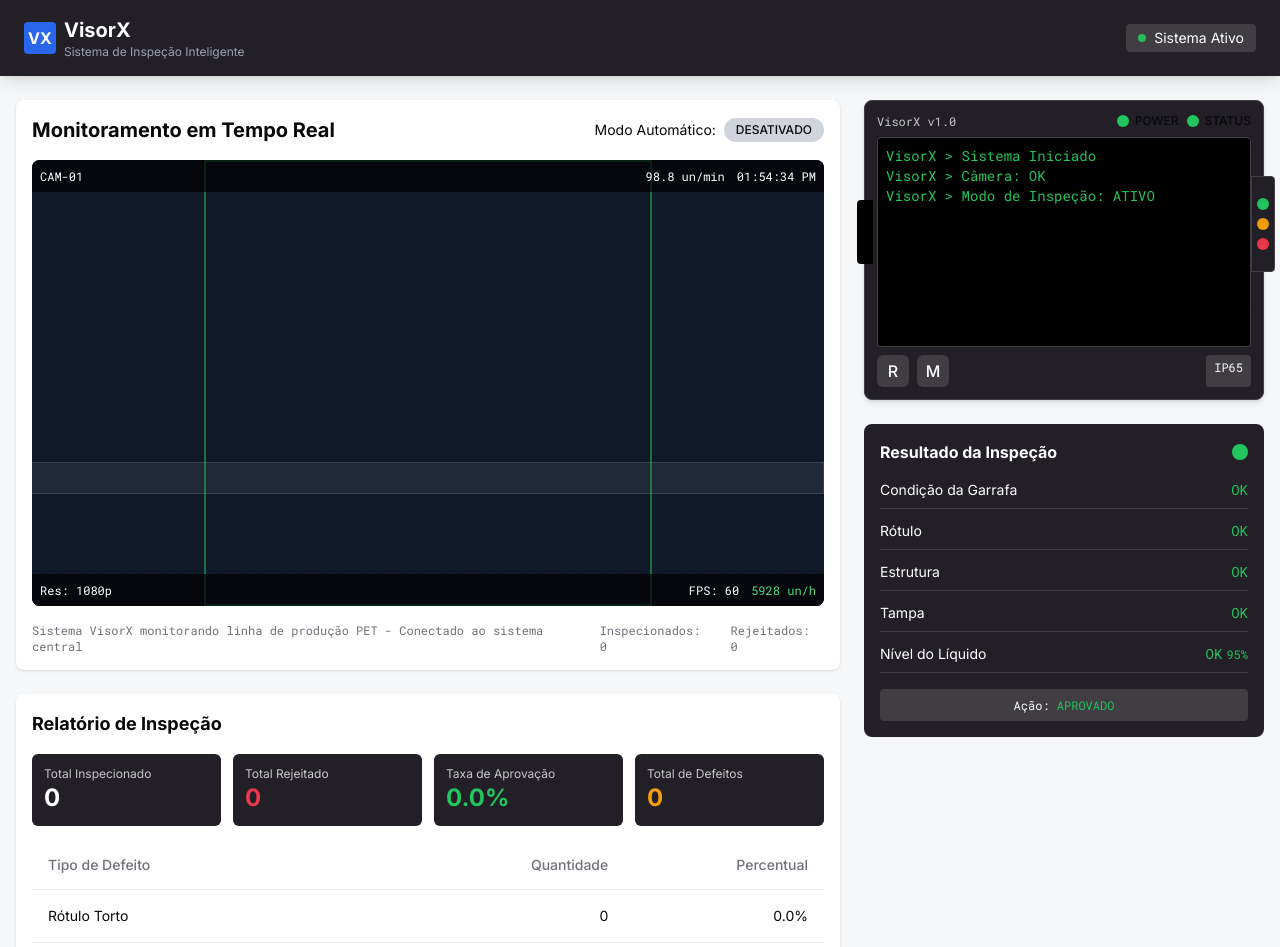
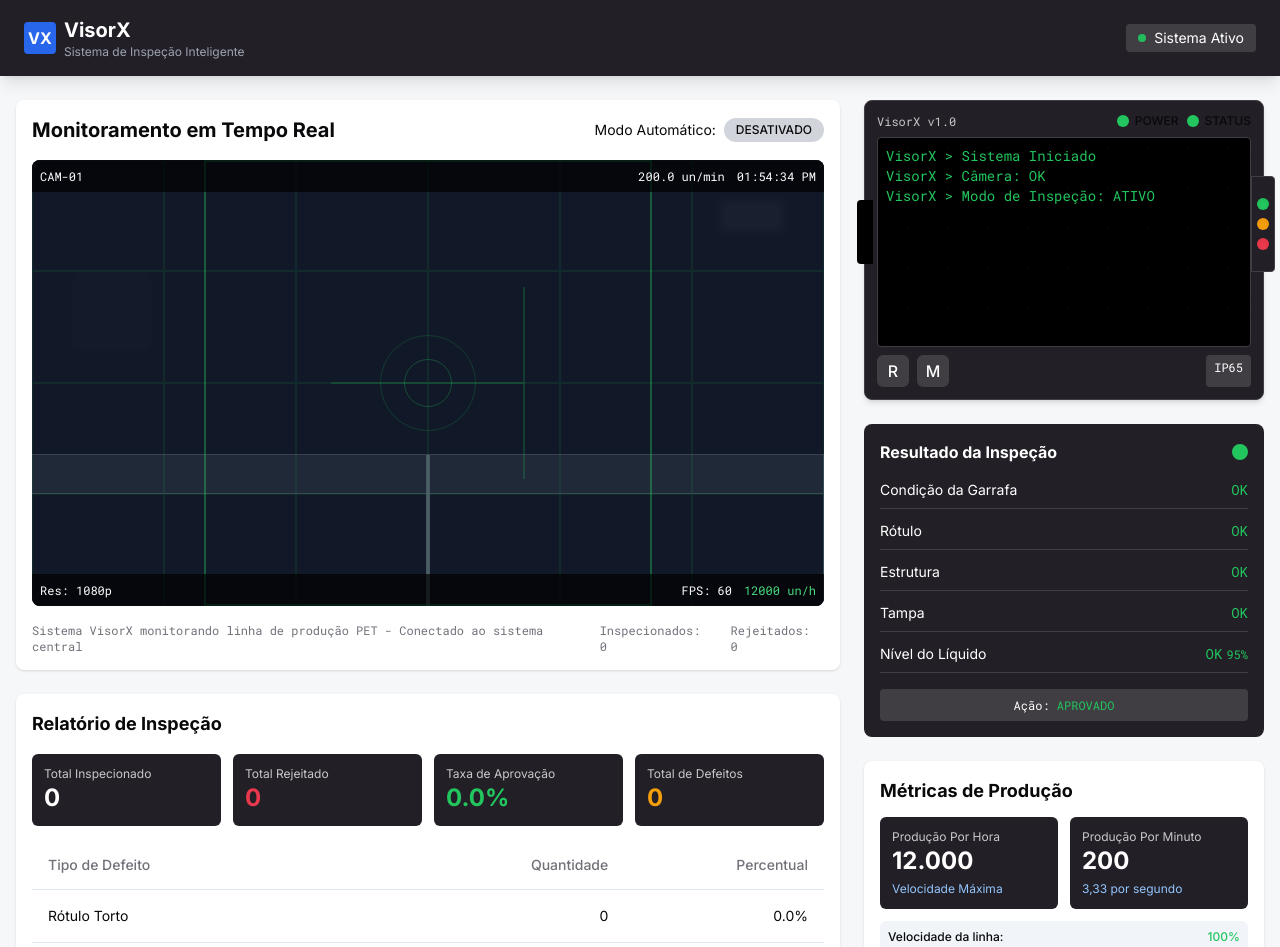
Before and after one commit to CaetanoBS/visorx-pet-guardian, a React (Vite) app: page / in a window 1280 px wide. Shown: the top 947 px of the page. Built offline with nearby package versions, Linux system fonts and the light colour scheme.

Commit message:
Refactor: Improve camera feed and metrics
- Increase bottle speed.
- Add hourly and minutely evaluation metrics.
- Enhance image realism.

```diff
--- a/src/components/CameraFeed.tsx
+++ b/src/components/CameraFeed.tsx
@@ -28,7 +28,12 @@ const CameraFeed: React.FC<CameraFeedProps> = ({
   const [bottles, setBottles] = useState<Bottle[]>([]);
   const [bottleCount, setBottleCount] = useState(0);
   const [lastDetectedBottleId, setLastDetectedBottleId] = useState<number | null>(null);
-  const [productionRate, setProductionRate] = useState({ perHour: 5928, perMinute: 98.8, perSecond: 1.65 });
+  // Increased production rate significantly
+  const [productionRate, setProductionRate] = useState({
+    perHour: 12000,
+    perMinute: 200,
+    perSecond: 3.33
+  });
   const detectionIntervalRef = useRef<number | null>(null);
   const animationFrameRef = useRef<number | null>(null);
   const lastUpdateTimeRef = useRef<number>(Date.now());
@@ -42,16 +47,16 @@ const CameraFeed: React.FC<CameraFeedProps> = ({
     return () => clearInterval(timer);
   }, []);
 
-  // Move bottles based on real-time animation
+  // Move bottles based on real-time animation - with increased speed
   useEffect(() => {
     const updateBottles = (timestamp: number) => {
       const elapsed = timestamp - lastUpdateTimeRef.current;
 
-      if (elapsed > 25) { // Update at ~40fps
+      if (elapsed > 16) { // Update at ~60fps for smoother animation
         lastUpdateTimeRef.current = timestamp;
 
-        // Calculate movement based on bottles per second
-        const movementPerSecond = 3; // Full screen traversal in 2 seconds
+        // Increased movement speed by adjusting movementPerSecond
+        const movementPerSecond = 5; // Much faster traversal
         const movementThisFrame = (movementPerSecond * elapsed) / 1000;
 
         setBottles(prev => {
@@ -61,26 +66,26 @@ const CameraFeed: React.FC<CameraFeedProps> = ({
             position: bottle.position + movementThisFrame
           })).filter(bottle => bottle.position < 6); // Remove bottles that exit view
 
-          // Randomly add new bottles based on production rate
+          // Randomly add new bottles based on increased production rate
           const bottlesPerMs = productionRate.perSecond / 1000;
-          const shouldAddBottle = Math.random() < (bottlesPerMs * elapsed * 1.2); // Slight randomness
+          const shouldAddBottle = Math.random() < (bottlesPerMs * elapsed * 1.5); // Higher probability for more bottles
 
           if (shouldAddBottle) {
-            // Decide if bottle has issues (25% chance)
-            const hasIssue = Math.random() < 0.25;
+            // Decide if bottle has issues (15% chance - slightly reduced to make it more realistic)
+            const hasIssue = Math.random() < 0.15;
             const defectTypes: ('none' | 'label' | 'dent' | 'cap' | 'liquid')[] = [];
 
             if (hasIssue) {
               // Randomly select 1 or 2 defect types
               const defectCount = Math.random() < 0.3 ? 2 : 1;
 
-              // First defect
+              // First defect - with weighted probabilities
               const issueRandom = Math.random();
-              if (issueRandom < 0.25) {
-                defectTypes.push('label');
-              } else if (issueRandom < 0.5) {
-                defectTypes.push('dent');
-              } else if (issueRandom < 0.75) {
+              if (issueRandom < 0.30) {
+                defectTypes.push('label'); // More common label issues
+              } else if (issueRandom < 0.60) {
+                defectTypes.push('dent'); // More common dent issues
+              } else if (issueRandom < 0.80) {
                 defectTypes.push('cap');
               } else {
                 defectTypes.push('liquid');
@@ -132,7 +137,7 @@ const CameraFeed: React.FC<CameraFeedProps> = ({
     };
   }, [bottleCount, productionRate.perSecond]);
 
-  // Effect to handle detection and trigger parent component
+  // Effect to handle detection and trigger parent component - increased frequency
   useEffect(() => {
     const detectBottles = () => {
       const centerBottles = bottles.filter(b => b.position >= 2.8 && b.position <= 3.2);
@@ -154,7 +159,8 @@ const CameraFeed: React.FC<CameraFeedProps> = ({
       });
     };
 
-    detectionIntervalRef.current = window.setInterval(detectBottles, 200);
+    // More frequent detection to match higher speed
+    detectionIntervalRef.current = window.setInterval(detectBottles, 100);
 
     return () => {
       if (detectionIntervalRef.current) {
@@ -167,6 +173,7 @@ const CameraFeed: React.FC<CameraFeedProps> = ({
     return time.toLocaleTimeString([], { hour: '2-digit', minute: '2-digit', second: '2-digit' });
   };
 
+  // Enhanced realistic visuals and display
   return (
     <div className={cn("bg-black rounded-lg overflow-hidden relative", className)}>
       <div className="absolute top-0 left-0 w-full p-2 flex justify-between items-center text-xs text-white bg-black/70 z-10">
@@ -178,63 +185,97 @@ const CameraFeed: React.FC<CameraFeedProps> = ({
       </div>
 
       <div className="relative">
-        {/* Camera feed background - conveyor belt */}
+        {/* Camera feed background - conveyor belt with more realistic elements */}
         <div className="w-full aspect-video bg-gray-900 relative overflow-hidden">
-          {/* Conveyor belt */}
-          <div className="absolute bottom-1/4 left-0 right-0 h-8 bg-gray-800 border-t border-b border-gray-700">
-            <div className="grid grid-cols-24 h-full">
-              {Array.from({ length: 24 }).map((_, i) => (
-                <div key={i} className="border-r border-gray-700 h-full" />
+          {/* Enhanced conveyor belt with more industrial look */}
+          <div className="absolute bottom-1/4 left-0 right-0 h-10 bg-gray-800 border-t border-b border-gray-700 flex">
+            <div className="grid grid-cols-48 h-full w-full">
+              {Array.from({ length: 48 }).map((_, i) => (
+                <div key={i} className="border-r border-gray-700 h-full flex items-center justify-center">
+                  {i % 3 === 0 && <div className="w-1 h-4 bg-gray-600"></div>}
+                </div>
               ))}
             </div>
           </div>
 
-          {/* Bottles on the conveyor */}
+          {/* Enhanced background machinery elements */}
+          <div className="absolute top-1/4 left-10 w-20 h-20 bg-gray-800 rounded-md opacity-20 blur-sm"></div>
+          <div className="absolute top-10 right-10 w-16 h-8 bg-gray-700 rounded-sm opacity-20 blur-sm"></div>
+
+          {/* Bottles on the conveyor - enhanced realism */}
           <div className="absolute bottom-1/4 left-0 right-0">
             {bottles.map((bottle) => (
               <div
                 key={bottle.id}
-                className="absolute bottom-5 -translate-y-full transition-all duration-100 ease-linear"
+                className="absolute bottom-8 -translate-y-full"
                 style={{
                   left: `${(bottle.position * 16) + 2}%`,
-                  transition: 'none' // Use CSS transform for smoother animation
+                  transition: 'none', // Use CSS transform for smoother animation
+                  filter: bottle.hasIssue ? 'none' : 'brightness(1.05)'
                 }}
               >
                 <div className="w-12 h-32 relative">
-                  {/* Bottle body */}
-                  <div className="absolute bottom-0 left-1/2 -translate-x-1/2 w-10 h-24 bg-blue-100/30 rounded-md">
-                    {/* Bottle cap */}
+                  {/* Enhanced bottle body with shadow and reflection */}
+                  <div className="absolute bottom-0 left-1/2 -translate-x-1/2 w-10 h-24 bg-blue-100/20 rounded-md overflow-hidden"
+                      style={{
+                        boxShadow: 'inset 1px 1px 3px rgba(255,255,255,0.3), inset -1px -1px 3px rgba(0,0,0,0.2)'
+                      }}>
+                    {/* Bottle cap with realistic effect */}
                     <div className={cn(
                       "absolute -top-3 left-1/2 -translate-x-1/2 w-6 h-3 rounded-t-md",
-                      bottle.types.includes('cap') ? 'bg-red-500' : 'bg-blue-500'
-                    )}></div>
+                      bottle.types.includes('cap') ? 'bg-red-500' : 'bg-blue-500',
+                      bottle.types.includes('cap') ? 'rotate-3' : ''
+                    )}
+                    style={{
+                      boxShadow: bottle.types.includes('cap') ? 'none' : '0 1px 2px rgba(0,0,0,0.3)'
+                    }}></div>
 
-                    {/* Label */}
+                    {/* Enhanced label with shadow effect */}
                     <div className={cn(
-                      "absolute top-1/3 left-0 w-full h-8 bg-white/70",
-                      bottle.types.includes('label') && 'transform -rotate-12 bg-yellow-200/70'
-                    )}></div>
+                      "absolute top-1/3 left-0 w-full h-8",
+                      bottle.types.includes('label')
+                        ? 'transform -rotate-12 bg-yellow-200/70'
+                        : 'bg-white/60'
+                    )}
+                    style={{
+                      boxShadow: '0 1px 3px rgba(0,0,0,0.1)'
+                    }}>
+                      {/* Simulated text on label */}
+                      <div className="w-full h-full flex flex-col justify-center">
+                        <div className="w-3/4 h-1 mx-auto bg-gray-400/30 mb-1"></div>
+                        <div className="w-1/2 h-1 mx-auto bg-gray-400/30"></div>
+                      </div>
+                    </div>
 
-                    {/* Dent */}
+                    {/* Enhanced Dent visualization */}
                     {bottle.types.includes('dent') && (
-                      <div className="absolute top-1/2 right-0 w-3 h-6 bg-gray-900 rounded-full"></div>
+                      <div className="absolute top-1/2 right-0 w-3 h-6 bg-gray-900/80 rounded-full"
+                          style={{
+                            boxShadow: 'inset 1px 1px 2px rgba(0,0,0,0.8)'
+                          }}></div>
                     )}
 
-                    {/* Liquid fill level */}
+                    {/* Enhanced liquid fill level with reflective effect */}
                     <div
                       className={cn(
-                        "absolute bottom-0 left-0 w-full transition-all duration-300",
-                        bottle.types.includes('liquid') ? 'bg-red-500/50' : 'bg-blue-500/50'
+                        "absolute bottom-0 left-0 w-full transition-all duration-100",
+                        bottle.types.includes('liquid') ? 'bg-red-500/40' : 'bg-blue-500/40'
                       )}
-                      style={{ height: `${bottle.fillLevel || 80}%` }}
-                    ></div>
+                      style={{
+                        height: `${bottle.fillLevel || 80}%`,
+                        backgroundImage: 'linear-gradient(to right, rgba(255,255,255,0.1) 0%, rgba(255,255,255,0.2) 50%, rgba(255,255,255,0.1) 100%)'
+                      }}
+                    >
+                      {/* Surface reflection */}
+                      <div className="absolute top-0 left-0 w-full h-1 bg-white/20"></div>
+                    </div>
                   </div>
                 </div>
 
-                {/* Detection highlight */}
+                {/* Enhanced detection highlight */}
                 {bottle.position >= 2.8 && bottle.position <= 3.2 && bottle.hasIssue && (
                   <div className="absolute inset-0 border-2 border-red-500 animate-pulse-slow flex items-center justify-center z-10">
-                    <div className="bg-red-500 text-white text-[7px] px-1 flex flex-col items-center">
+                    <div className="bg-red-500/80 text-white text-[7px] px-1 py-0.5 flex flex-col items-center rounded-sm backdrop-blur-sm">
                       {bottle.types.includes('label') && <span>RÓTULO</span>}
                       {bottle.types.includes('dent') && <span>AMASSADO</span>}
                       {bottle.types.includes('cap') && <span>TAMPA</span>}
@@ -246,12 +287,20 @@ const CameraFeed: React.FC<CameraFeedProps> = ({
             ))}
           </div>
 
-          {/* Stationary camera view overlay */}
+          {/* Enhanced camera targeting overlay */}
           <div className="absolute inset-0 flex items-center justify-center pointer-events-none">
-            <div className="w-full h-full max-w-md max-h-md border-2 border-green-500/50"></div>
+            <div className="w-full h-full max-w-md max-h-md border-2 border-green-500/40 flex items-center justify-center">
+              <div className="absolute w-24 h-24 border border-green-500/20 rounded-full"></div>
+              <div className="absolute w-12 h-12 border border-green-500/30 rounded-full"></div>
+            </div>
+            {/* Enhanced camera crosshairs */}
+            <div className="absolute inset-0 flex items-center justify-center pointer-events-none">
+              <div className="w-48 h-0.5 bg-green-500/20"></div>
+              <div className="h-48 w-0.5 bg-green-500/20"></div>
+            </div>
           </div>
 
-          {/* Overlay elements - camera metrics */}
+          {/* Enhanced overlay elements - camera metrics */}
           <div className="absolute bottom-0 left-0 w-full p-2 flex justify-between bg-black/70 text-white text-xs z-10">
             <div className="font-mono">Res: 1080p</div>
             <div className="font-mono flex items-center gap-3">
@@ -260,8 +309,12 @@ const CameraFeed: React.FC<CameraFeedProps> = ({
             </div>
           </div>
 
-          {/* Camera grid overlay */}
-          <div className="absolute inset-0 grid-pattern"></div>
+          {/* Enhanced camera grid overlay */}
+          <div className="absolute inset-0 grid grid-cols-6 grid-rows-4 pointer-events-none">
+            {Array.from({ length: 24 }).map((_, i) => (
+              <div key={i} className="border border-green-500/10"></div>
+            ))}
+          </div>
         </div>
       </div>
     </div>
--- a/src/components/SidePanel.tsx
+++ b/src/components/SidePanel.tsx
@@ -14,6 +14,38 @@ const SidePanel = () => {
         status={status}
         detectionTypes={detectionTypes}
       />
+      <ProductionMetrics />
+    </div>
+  );
+};
+
+// New component for showing production metrics
+const ProductionMetrics = () => {
+  return (
+    <div className="bg-card p-4 rounded-lg shadow">
+      <h3 className="text-lg font-bold mb-3">Métricas de Produção</h3>
+      <div className="grid grid-cols-2 gap-3">
+        <div className="bg-industrial-dark text-white p-3 rounded-md">
+          <div className="text-xs text-industrial-silver">Produção Por Hora</div>
+          <div className="text-2xl font-bold">12.000</div>
+          <div className="text-xs text-blue-300 mt-1">Velocidade Máxima</div>
+        </div>
+        <div className="bg-industrial-dark text-white p-3 rounded-md">
+          <div className="text-xs text-industrial-silver">Produção Por Minuto</div>
+          <div className="text-2xl font-bold">200</div>
+          <div className="text-xs text-blue-300 mt-1">3,33 por segundo</div>
+        </div>
+      </div>
+      <div className="mt-3 bg-slate-100 p-2 rounded-md text-xs">
+        <div className="flex justify-between items-center mb-1">
+          <span className="font-medium">Velocidade da linha:</span>
+          <span className="text-status-success font-medium">100%</span>
+        </div>
+        <div className="w-full bg-slate-200 h-2 rounded-full overflow-hidden">
+          <div className="bg-blue-500 h-full" style={{ width: '100%' }}></div>
+        </div>
+        <div className="text-slate-500 mt-1">Executando com velocidade máxima</div>
+      </div>
     </div>
   );
 };
```
